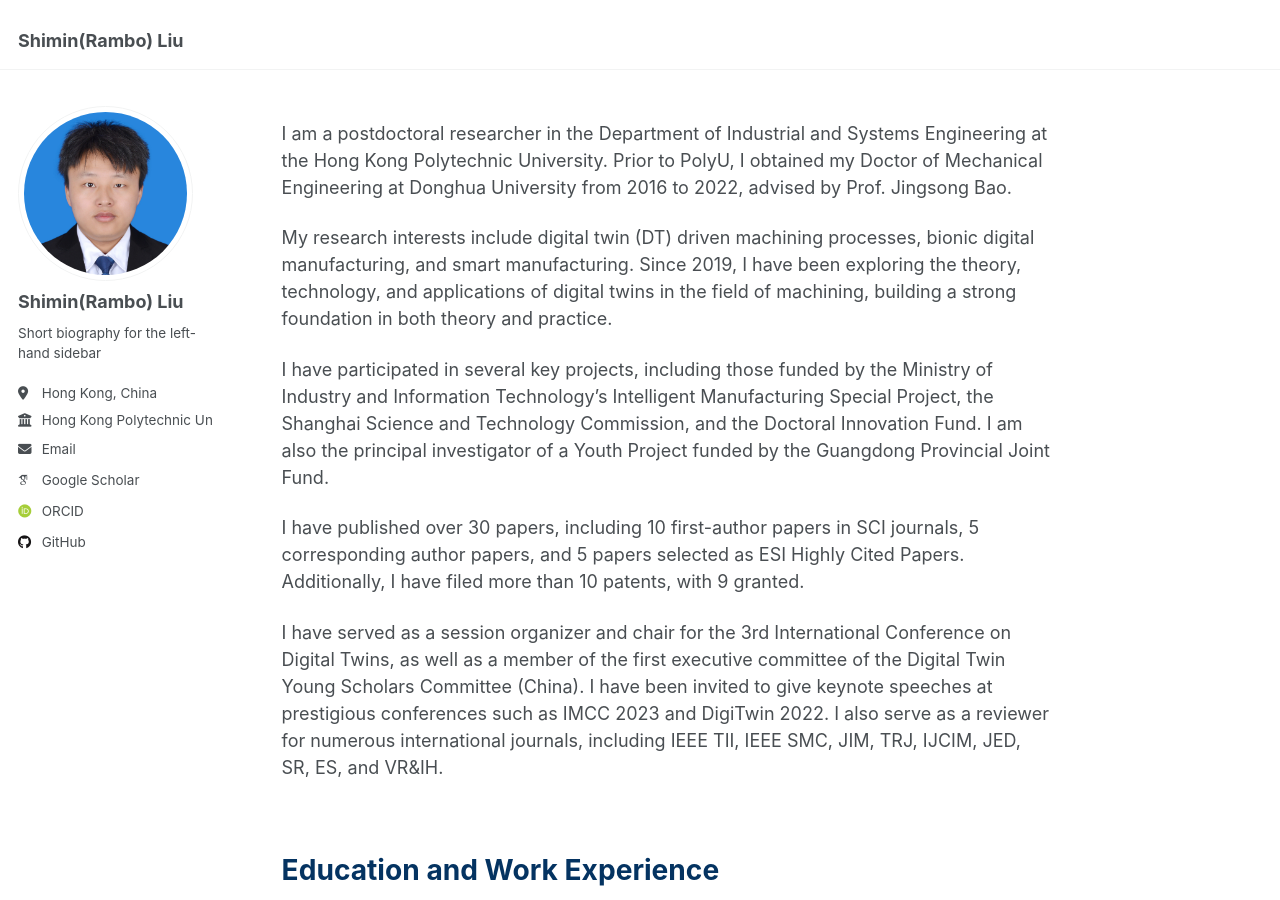
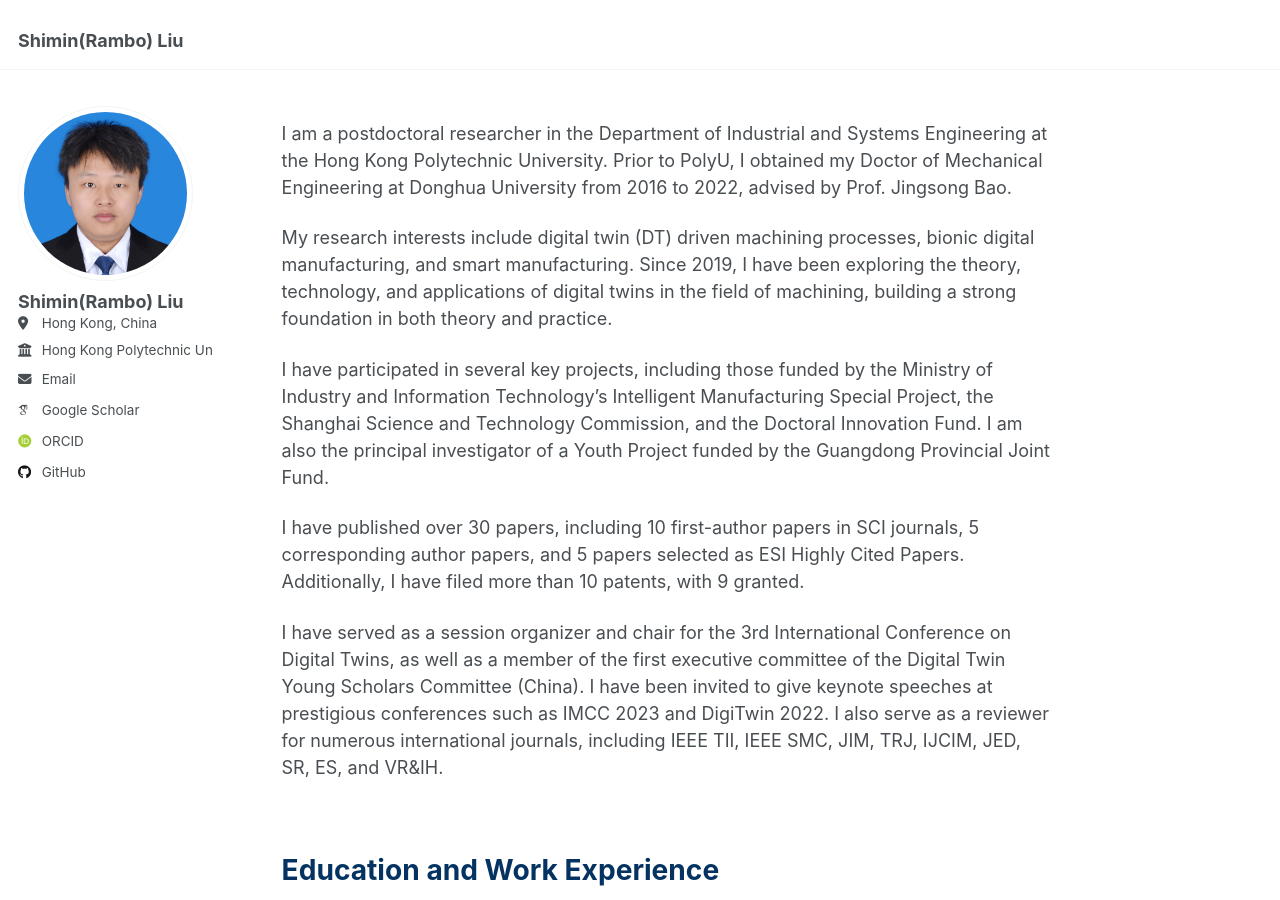
Before and after one commit to Rambo-Shimin/Rambo-Shimin.github.io, a Jekyll site: the page built from _pages/about.md, in a window 1280 px wide and 900 px high. Built offline with Jekyll 4.4.1, drawn with Linux system fonts in a browser that asks for light colours; some web fonts are replaced.

Commit message:
Update _config.yml

```diff
--- a/_config.yml
+++ b/_config.yml
@@ -25,7 +25,7 @@ author:
   avatar           : "shimin.png"
   name             : "Shimin(Rambo) Liu"
   pronouns         : # example: "she/her"
-  bio              : "Short biography for the left-hand sidebar"
+  bio              : #
   location         : "Hong Kong, China"
   employer         : "Hong Kong Polytechnic University"
   uri              : # URL
```
